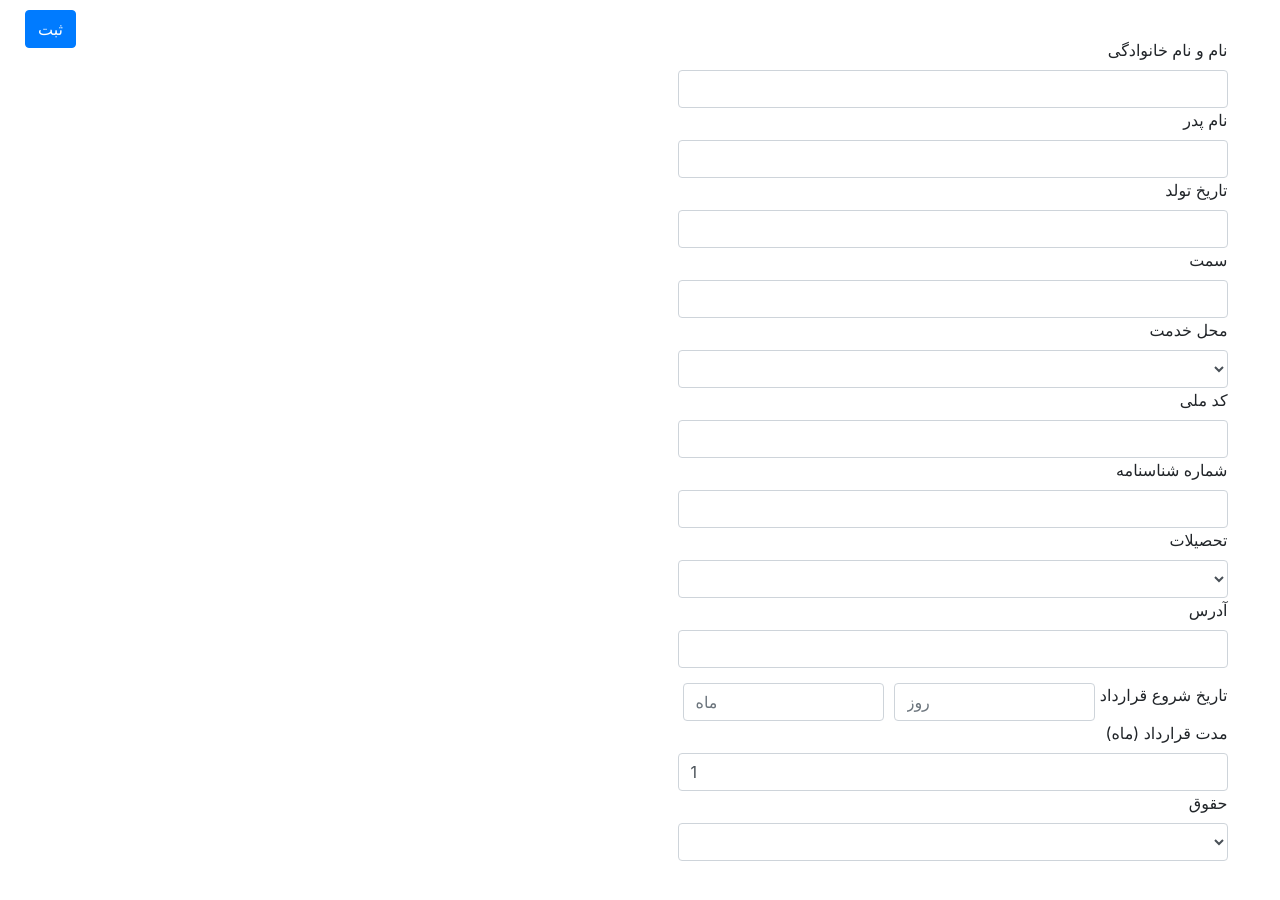
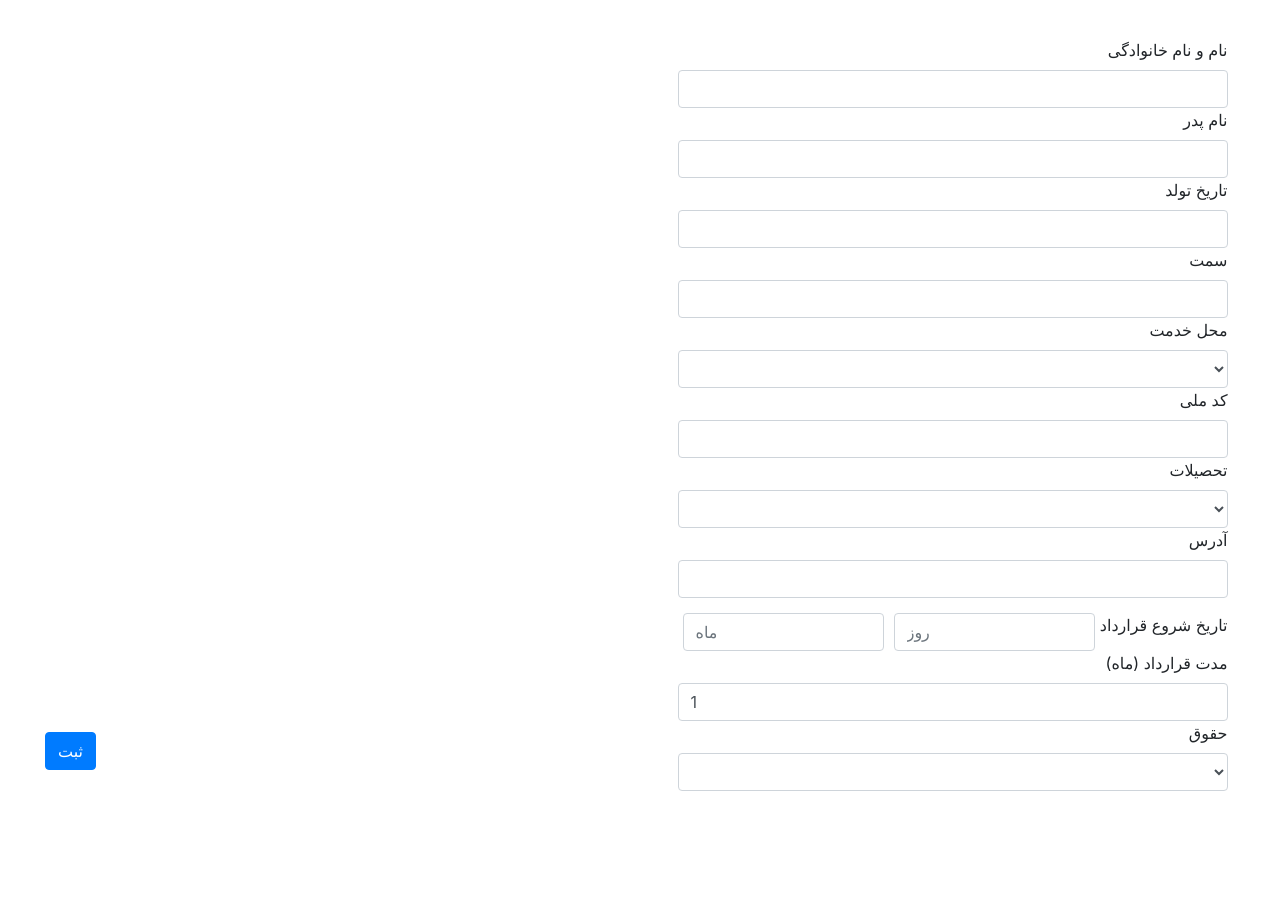
Before and after one commit to kmyr/poroshatService, a Vue app: page / in a window 1280 px wide. Shown: the top 900 px of the page. After the commit the page ends 844 px from the top, so only its background shows below. Built offline with nearby package versions, Linux system fonts and the light colour scheme.

Commit message:
version 1.1 change buttons position

```diff
--- a/src/assets/style/contract.css
+++ b/src/assets/style/contract.css
@@ -70,6 +70,6 @@ input {
   position: fixed;
   left: 0;
   bottom: 0;
-  margin-bottom: 10px;
+  margin-bottom: 30px;
   margin-left: 10px;
 }
--- a/src/assets/style/form.css
+++ b/src/assets/style/form.css
@@ -9,7 +9,8 @@
 }
 #submitBtn {
   position: fixed;
-  margin: 10px;
+  margin: 30px;
+  bottom: 0;
 }
 .is-invalid {
   border: 1px solid red;
--- a/src/views/form.vue
+++ b/src/views/form.vue
@@ -1,5 +1,5 @@
 <template>
-  <div>
+  <div class="contractInfoForm">
     <form class="contractForm">
       <div class="col-md-12">
         <div class="form-group" id="infoForm">
@@ -25,9 +25,6 @@
 
           <label>کد ملی</label>
           <input name="idCard" v-model="info.idCard" type="text" class="form-control" />
-
-          <label>شماره شناسنامه</label>
-          <input name="idNumber" v-model="info.idNumber" type="text" class="form-control" />
 
           <label>تحصیلات</label>
           <select name="education" class="form-control" v-model="info.education">
@@ -167,7 +164,6 @@ export default {
         role: "",
         employmentPlace: "",
         idCard: "",
-        idNumber: "",
         education: "",
         address: "",
         startDate: {
@@ -179,8 +175,6 @@ export default {
       }
     };
   },
-  created() {},
-
   methods: {
     submitForm() {
       this.info.periodDate--;
--- a/src/views/preview.vue
+++ b/src/views/preview.vue
@@ -58,8 +58,6 @@
           <span class="bold">{{ info.fatherName }}</span>
           متولد:
           <span class="bold">{{ info.birthdayDate }}</span>
-          شماره شناسنامه :
-          <span class="bold">{{ info.idNumber }}</span>
           شماره ملی:
           <span class="bold">{{ info.idCard }}</span>
           میزان تحصیلات:
@@ -376,8 +374,6 @@
           <span class="bold">{{ info.fatherName }}</span>
           متولد:
           <span class="bold">{{ info.birthdayDate }}</span>
-          شماره شناسنامه :
-          <span class="bold">{{ info.idNumber }}</span>
           شماره ملی:
           <span class="bold">{{ info.idCard }}</span>
           میزان تحصیلات:
@@ -694,7 +690,7 @@ export default {
       if (this.info.startDate.month <= 6) {
         this.currentFinishedDay = 31;
       } else if (
-        this.info.startDate.month <= 11 &&
+        this.info.startDate.month <= 12 &&
         this.info.startDate.month >= 6
       ) {
         this.currentFinishedDay = 30;
```
